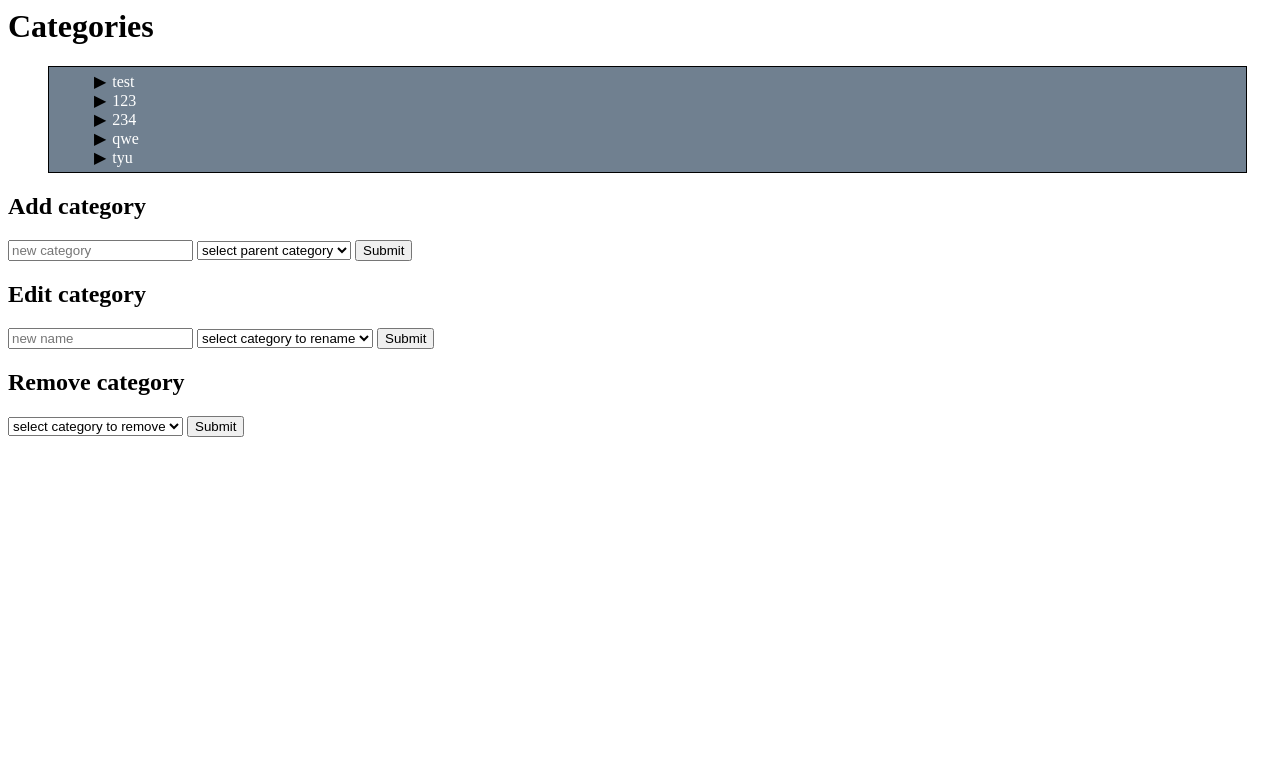
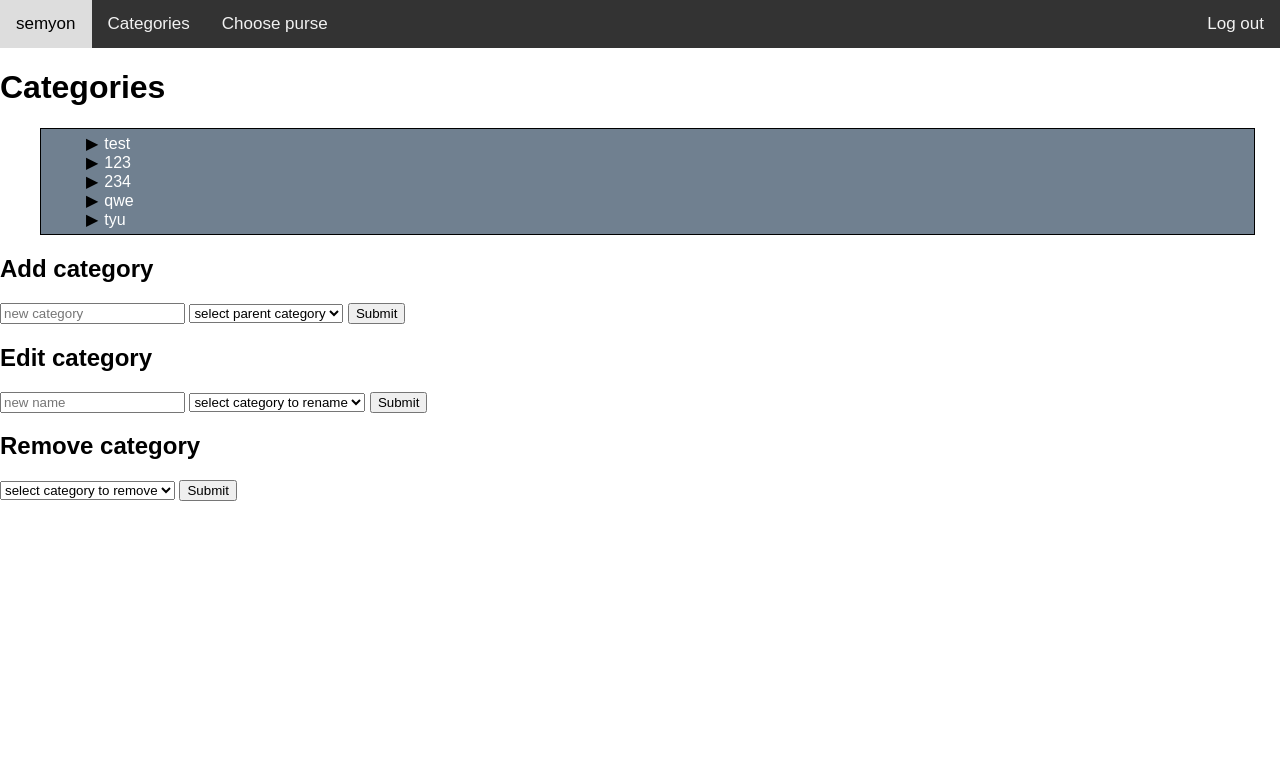
Before and after one commit to MariaChizhova/Financial-tracker, a Django app: page /categories/ in a window 1280 px wide. Shown: the top 783 px of the page. Run offline with Django 3.2, Linux system fonts and the light colour scheme; a user stored in the database is signed in; data comes from the database, SQL or seed files in the repository.

Commit message:
Navigation was added

```diff
--- a/financial_tracker/main/models.py
+++ b/financial_tracker/main/models.py
@@ -36,6 +36,7 @@ class Purse(models.Model):
 
 class Category(models.Model):
     name = models.TextField()
+    name = models.TextField()
     parent = models.ForeignKey('self', on_delete=models.CASCADE, null=True, default="")
     user = models.ForeignKey(User, on_delete=models.CASCADE)
 
--- /dev/null
+++ b/financial_tracker/templates/base.html
@@ -0,0 +1,46 @@
+<meta name="viewport" content="width=device-width, initial-scale=1">
+<style>
+    body {
+        margin: 0;
+        font-family: Arial, Helvetica, sans-serif;
+    }
+
+    .topnav {
+        overflow: hidden;
+        background-color: #333;
+    }
+
+    .topnav a {
+        float: left;
+        color: #f2f2f2;
+        text-align: center;
+        padding: 14px 16px;
+        text-decoration: none;
+        font-size: 17px;
+    }
+
+    .topnav a:hover {
+        background-color: #ddd;
+        color: black;
+    }
+
+    .active {
+        background-color: #4CAF50;
+    }
+
+    .topnav-right {
+        float: right;
+    }
+
+</style>
+
+<div class="topnav">
+    <a class="active" href="#">{{ user }} </a>
+    <a href='{% url 'categories' %}'>Categories</a>
+    <a href='{% url 'choose_purse' %}'>Choose purse</a>
+    <div class="topnav-right">
+        <a href='{% url 'logout' %}'>Log out</a>
+    </div>
+</div>
+{% block content %}
+{% endblock %}
--- a/financial_tracker/templates/categories.html
+++ b/financial_tracker/templates/categories.html
@@ -1,4 +1,5 @@
-<head>
+{% extends 'base.html' %}
+{% block content %}
     <style>
 
         ul, #myUL {
@@ -43,11 +44,9 @@
             display: block;
         }
     </style>
-    <script src="https://ajax.googleapis.com/ajax/libs/jquery/3.4.1/jquery.min.js"></script>
-</head>
+    <script src="https://ajax.googleapis.com/ajax/libs/jquery/3.5.0/jquery.min.js"></script>
 
     {% if user.is_authenticated %}
-    {% block content %}
         <h1>Categories</h1>
         <div id="container"></div>
         <form method="POST">
@@ -73,7 +72,6 @@
             <input type="submit"/>
         </form>
 
-    {% endblock %}
     {% else %}
         <p>User doesn't authenticated</p>
     {% endif %}
@@ -128,7 +126,6 @@
 
         $("#container").append(table);
 
-
         var toggler = document.getElementsByClassName("caret");
         for (var i = 0; i < toggler.length; i++) {
             toggler[i].addEventListener("click", function () {
@@ -138,16 +135,18 @@
         }
 
         var tab_categories;
+
         function create_select_element(array_tree, element_id, title) {
             tab_categories = "";
             $('#' + element_id).append('<option value="" disabled selected>' + title + '</option>');
-        array_tree.forEach( function(el) {
+            array_tree.forEach(function (el) {
                 var tab_category = "&ensp;&ensp;".repeat(el.depth) + el.name;
                 tab_categories += (tab_category + "\n");
                 $('#' + element_id).append('<option value="' + el.name + '">' + tab_category + '</option>');
             });
 
         }
+
         create_select_element(array_tree, "parent_category", "select parent category");
         create_select_element(array_tree, "old_name", "select category to rename");
         create_select_element(array_tree, "remove_category", "select category to remove");
@@ -159,3 +158,4 @@
             dataType: 'text',
         });
     </script>
+{% endblock %}
--- a/financial_tracker/templates/choose_purse.html
+++ b/financial_tracker/templates/choose_purse.html
@@ -1,3 +1,4 @@
+{% extends 'base.html' %}
 {% if user.is_authenticated %}
 {% block content %}
     <h1>Choose purse</h1>
--- a/financial_tracker/templates/upload_transactions.html
+++ b/financial_tracker/templates/upload_transactions.html
@@ -1,3 +1,4 @@
+{% extends 'base.html' %}
 {% if user.is_authenticated %}
     {% block content %}
     <h1>Upload transactions</h1>
```
Also changed, not shown: financial_tracker/templates/display_table.html (+16 -7 lines), financial_tracker/data/transactions/1.txt (added), financial_tracker/main/views.py (line endings or trailing spaces). Lines whose indentation alone changed are shown as unchanged.
